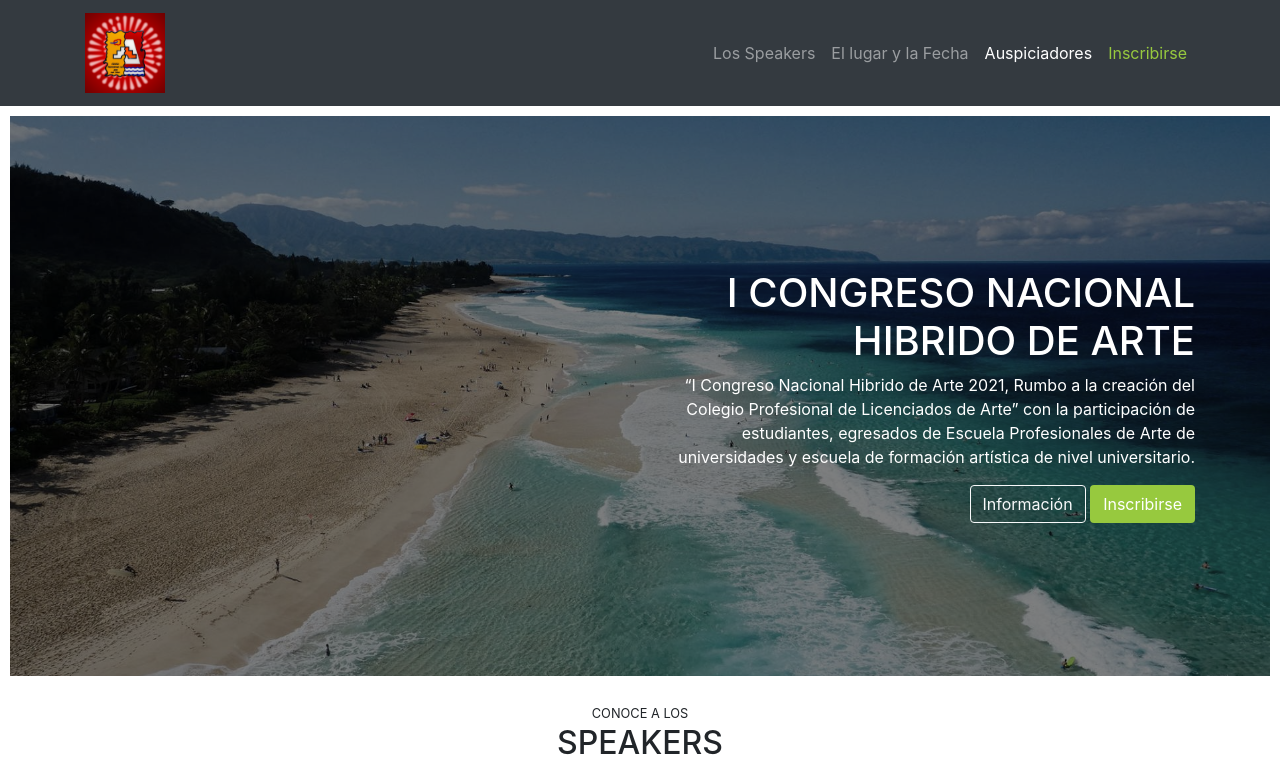
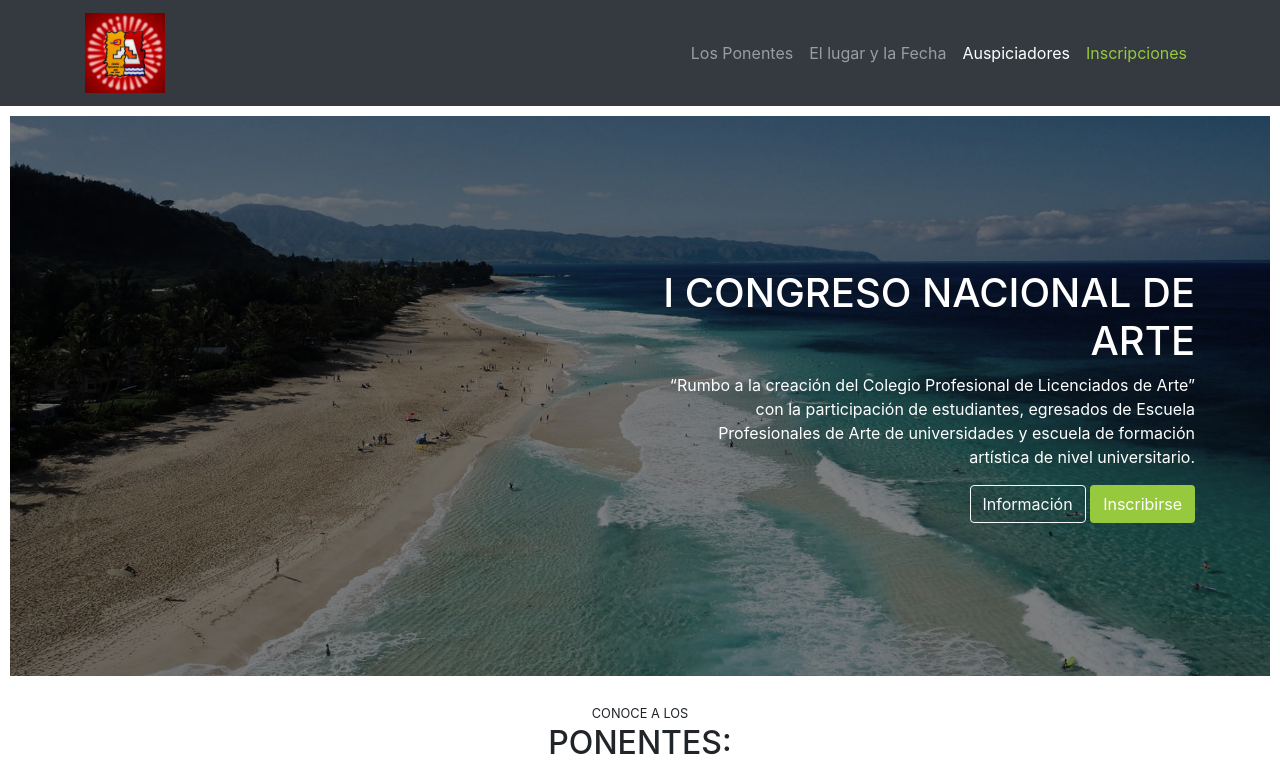
Before and after one commit to lnsc/congreso_demo, a plain HTML site: page index.html in a window 1280 px wide. Shown: the top 767 px of the page. Drawn offline with nearby package versions, Linux system fonts and the light colour scheme.

Commit message:
prueba github

```diff
--- a/index.html
+++ b/index.html
@@ -30,7 +30,7 @@
                         <a class="nav-link" href="#main">La Conferencia</a>
                     </li>-->
                     <li class="nav-item">
-                        <a class="nav-link" href="#speakers">Los Speakers</a>
+                        <a class="nav-link" href="#speakers">Los Ponentes</a>
                     </li>
                     <li class="nav-item">
                         <a class="nav-link" href="#placetime">El lugar y la Fecha</a>
@@ -39,7 +39,7 @@
                         <a class="nav-link" href="#auspiciadores">Auspiciadores</a>
                     </li>
                     <li class="nav-item">
-                        <a class="nav-link text-platzi" href="#">Inscribirse</a>
+                        <a class="nav-link text-platzi" href="#">Inscripciones</a>
                     </li>
                 </ul>
             </div>
@@ -65,9 +65,10 @@
                 <div class="container">
                     <div class="row align-items-center">
                         <div class="col-md-6 offset-md-6 text-md-right text-center">
-                            <h1>I CONGRESO NACIONAL HIBRIDO DE ARTE</h1>
+                            <h1>I CONGRESO NACIONAL
+                                DE ARTE</h1>
                             <p class="d-none d-md-block">
-                                “I Congreso Nacional Hibrido de Arte 2021, Rumbo a la creación del Colegio Profesional de Licenciados de Arte” con la participación de estudiantes, egresados de Escuela Profesionales de Arte de universidades y escuela de formación artística de nivel universitario.
+                                “Rumbo a la creación del Colegio Profesional de Licenciados de Arte” con la participación de estudiantes, egresados de Escuela Profesionales de Arte de universidades y escuela de formación artística de nivel universitario.
                             </p>
                             <a href="#" class="btn btn-outline-light">Información</a>
                             <button type="button" class="btn btn-platzi" data-target="#modalCompra" data-toggle="modal">Inscribirse</button>
@@ -86,7 +87,7 @@
             <div class="row">
                 <div class="col text-center text-uppercase">
                     <small>Conoce a los</small>
-                    <h2>Speakers</h2>
+                    <h2>Ponentes:</h2>
                 </div>
             </div>
 
```
